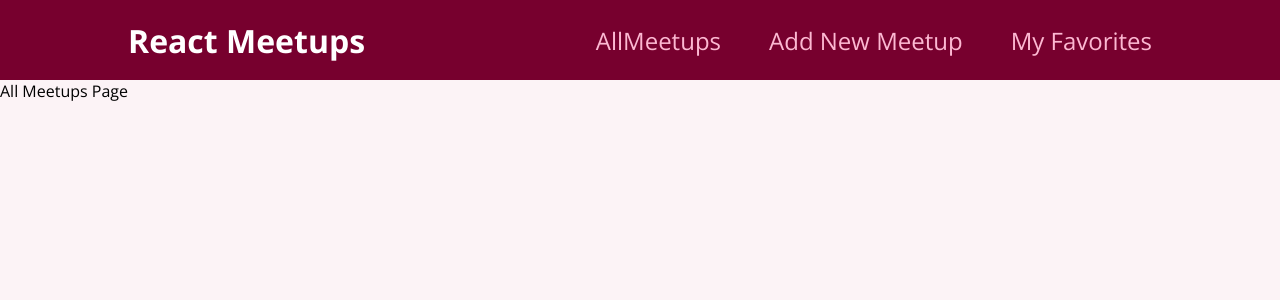
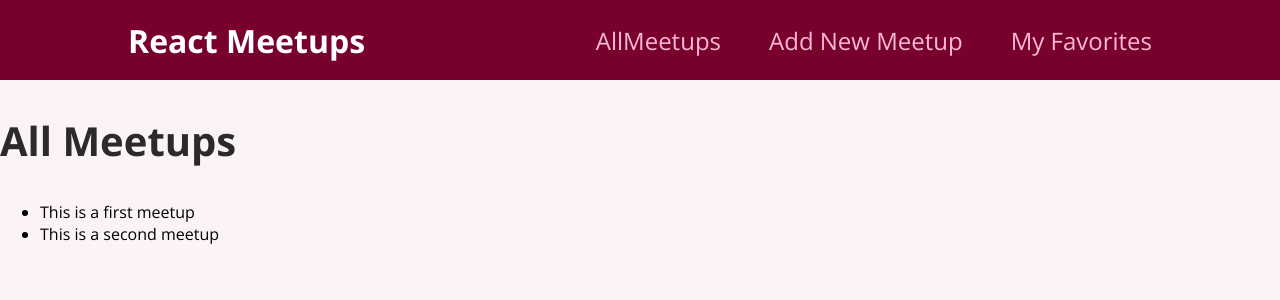
Before and after one commit to ZeyadTarekk/React-Meetups, a React (Create React App) app: page / in a window 1280 px wide. Shown: the top 300 px of the page. Built offline with nearby package versions, Linux system fonts and the light colour scheme.

Commit message:
Render list of data in React

```diff
--- a/src/pages/AllMeetups.js
+++ b/src/pages/AllMeetups.js
@@ -1,5 +1,35 @@
+const DUMMY_DATA = [
+  {
+    id: "m1",
+    title: "This is a first meetup",
+    image:
+      "https://upload.wikimedia.org/wikipedia/commons/thumb/d/d3/Stadtbild_M%C3%BCnchen.jpg/2560px-Stadtbild_M%C3%BCnchen.jpg",
+    address: "Meetupstreet 5, 12345 Meetup City",
+    description:
+      "This is a first, amazing meetup which you definitely should not miss. It will be a lot of fun!",
+  },
+  {
+    id: "m2",
+    title: "This is a second meetup",
+    image:
+      "https://upload.wikimedia.org/wikipedia/commons/thumb/d/d3/Stadtbild_M%C3%BCnchen.jpg/2560px-Stadtbild_M%C3%BCnchen.jpg",
+    address: "Meetupstreet 5, 12345 Meetup City",
+    description:
+      "This is a first, amazing meetup which you definitely should not miss. It will be a lot of fun!",
+  },
+];
+
 function AllMeetupsPage() {
-  return <div>All Meetups Page</div>;
+  return (
+    <section>
+      <h1>All Meetups</h1>
+      <ul>
+        {DUMMY_DATA.map((meetup) => {
+          return <li key={meetup.id}>{meetup.title}</li>;
+        })}
+      </ul>
+    </section>
+  );
 }
 
 export default AllMeetupsPage;
```
